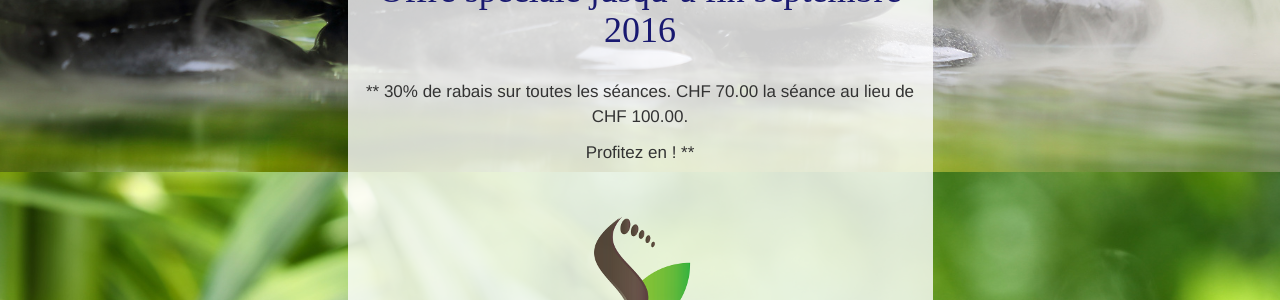
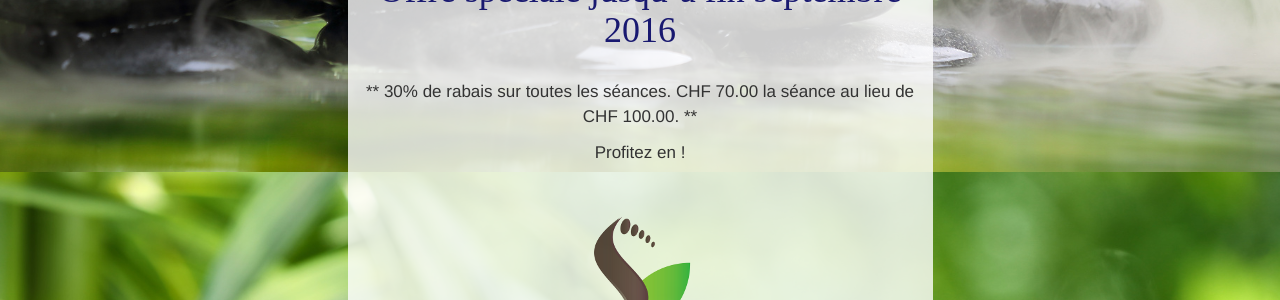
Before and after one commit to reflexohub/site-web-v1, a Jekyll site: the page built from 100-contact.md, in a window 1280 px wide. Shown: the part 728-1028 px from the top of the page. Built offline with Jekyll 4.4.1, drawn with Linux system fonts in a browser that asks for light colours; nearby versions of some CDN libraries; some web fonts are replaced.

Commit message:
changé **

```diff
--- a/100-contact.md
+++ b/100-contact.md
@@ -23,6 +23,6 @@
 
 ## Offre spéciale jusqu'à fin septembre 2016
 
-** 30% de rabais sur toutes les séances. CHF 70.00 la séance au lieu de CHF 100.00.
+** 30% de rabais sur toutes les séances. CHF 70.00 la séance au lieu de CHF 100.00. **
 
-Profitez en ! **
+Profitez en !
```
